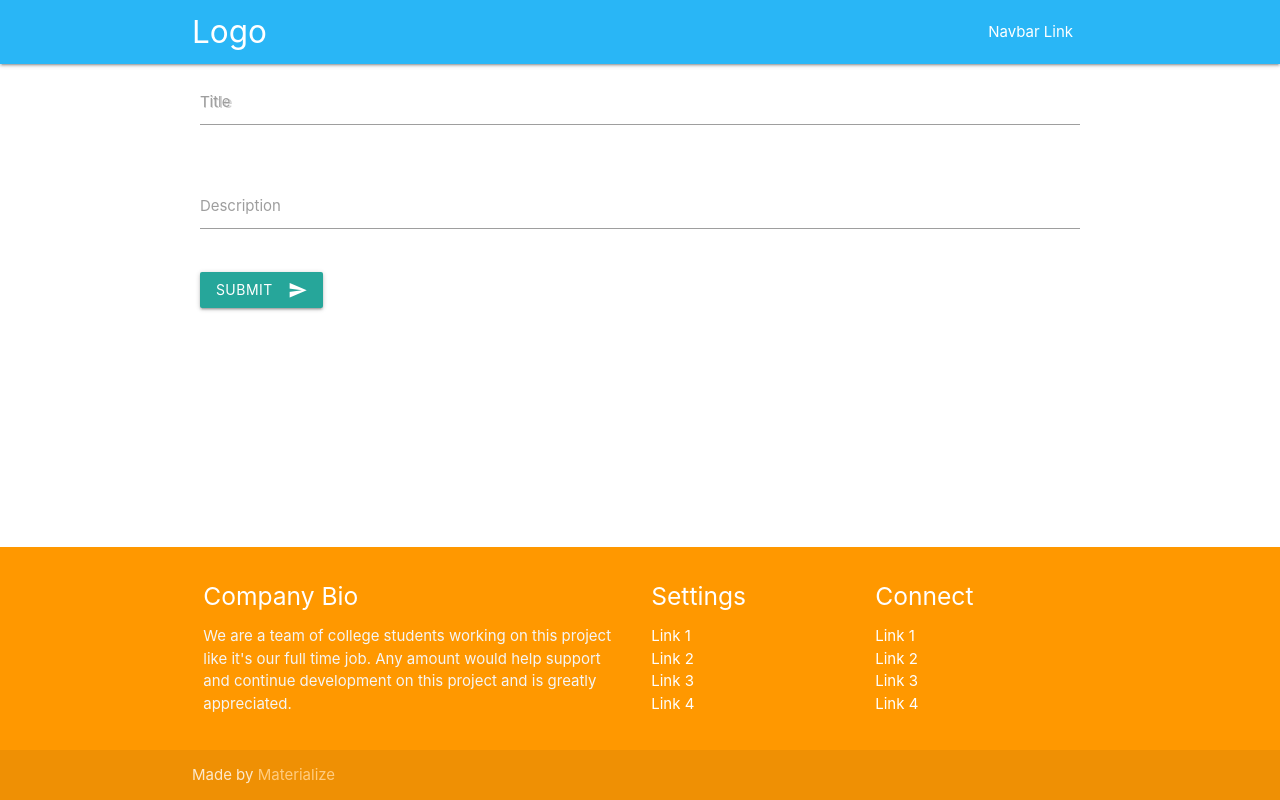
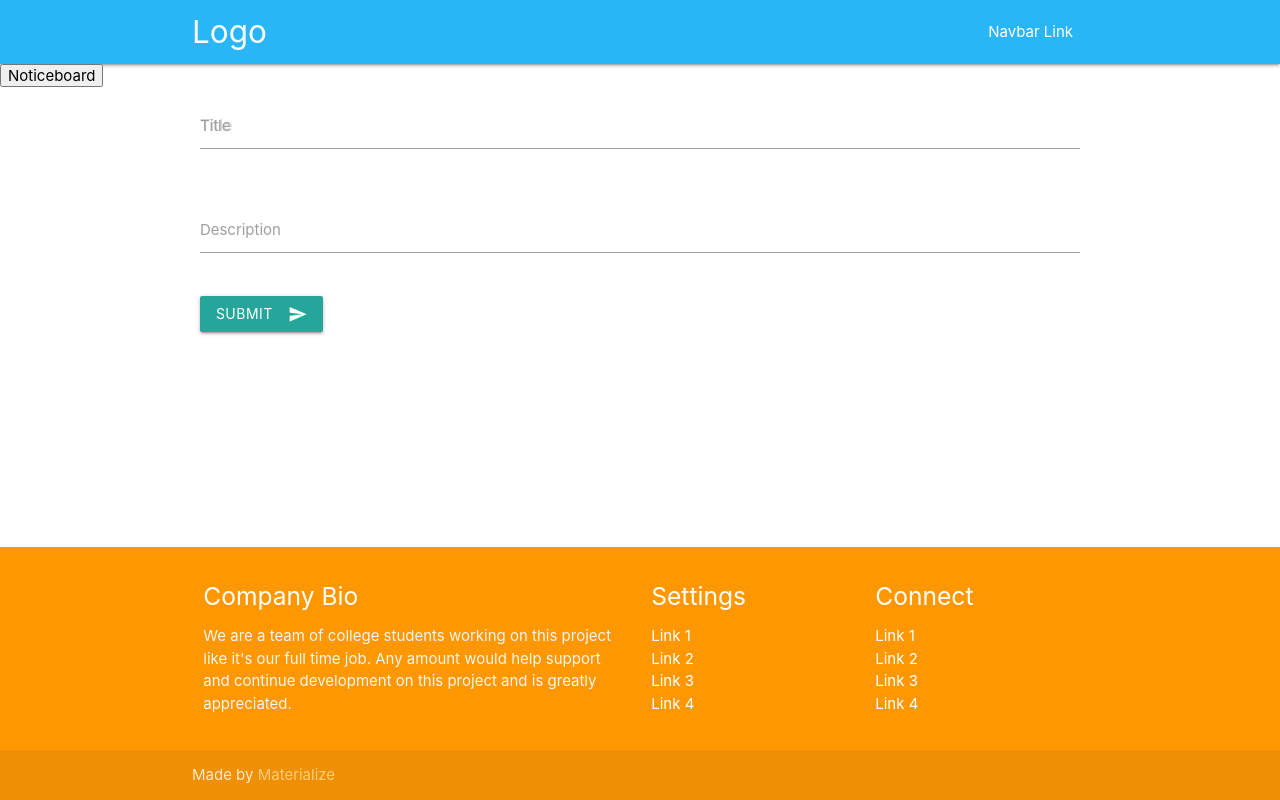
Before and after one commit to jmcnally17/EdUp, a React (Create React App) app in the folder client/: page /noticeboard/new in a window 1280 px wide. Built offline with nearby package versions, Linux system fonts and the light colour scheme; no server answers.

Commit message:
added a button to return to noticeboard from adding new notice page

```diff
--- a/client/src/components/noticeboard/new.js
+++ b/client/src/components/noticeboard/new.js
@@ -1,4 +1,5 @@
 import React, { useState } from "react";
+import { Link } from 'react-router-dom'
 
 let url;
 if (process.env.REACT_APP_HEROKU_TEST_URL) {
@@ -26,25 +27,30 @@
     body: JSON.stringify({
        title,
        description,
-  }).then
+  }).then(
+    window.location = '/'
+  )
   });
 }
 
   return (
-
+    <div>
     <div class="row">
       <nav class="light-blue lighten-1" role="navigation">
       <div class="nav-wrapper container"><a id="logo-container" href="#" class="brand-logo">Logo</a>
         <ul class="right hide-on-med-and-down">
           <li><a href="#">Navbar Link</a></li>
         </ul>
-
         <ul id="nav-mobile" class="sidenav">
           <li><a href="#">Navbar Link</a></li>
         </ul>
         <a href="#" data-target="nav-mobile" class="sidenav-trigger"><i class="material-icons">menu</i></a>
       </div>
     </nav>
+
+    <Link to="/noticeboard">
+      <button>Noticeboard</button>
+    </Link>
 
     <form onSubmit={handleSubmit} class="col s12">
       <div class="container">
@@ -72,8 +78,6 @@
         <div class="col l6 s12">
           <h5 class="white-text">Company Bio</h5>
           <p class="grey-text text-lighten-4">We are a team of college students working on this project like it's our full time job. Any amount would help support and continue development on this project and is greatly appreciated.</p>
-
-
         </div>
         <div class="col l3 s12">
           <h5 class="white-text">Settings</h5>
@@ -101,8 +105,6 @@
       </div>
     </div>
   </footer>
-
   </div>
-
-  )
-}
+</div>
+)}
```
Also changed, not shown: client/src/components/noticeboard/noticeboard.js (line endings or trailing spaces). Lines whose indentation alone changed are shown as unchanged.
